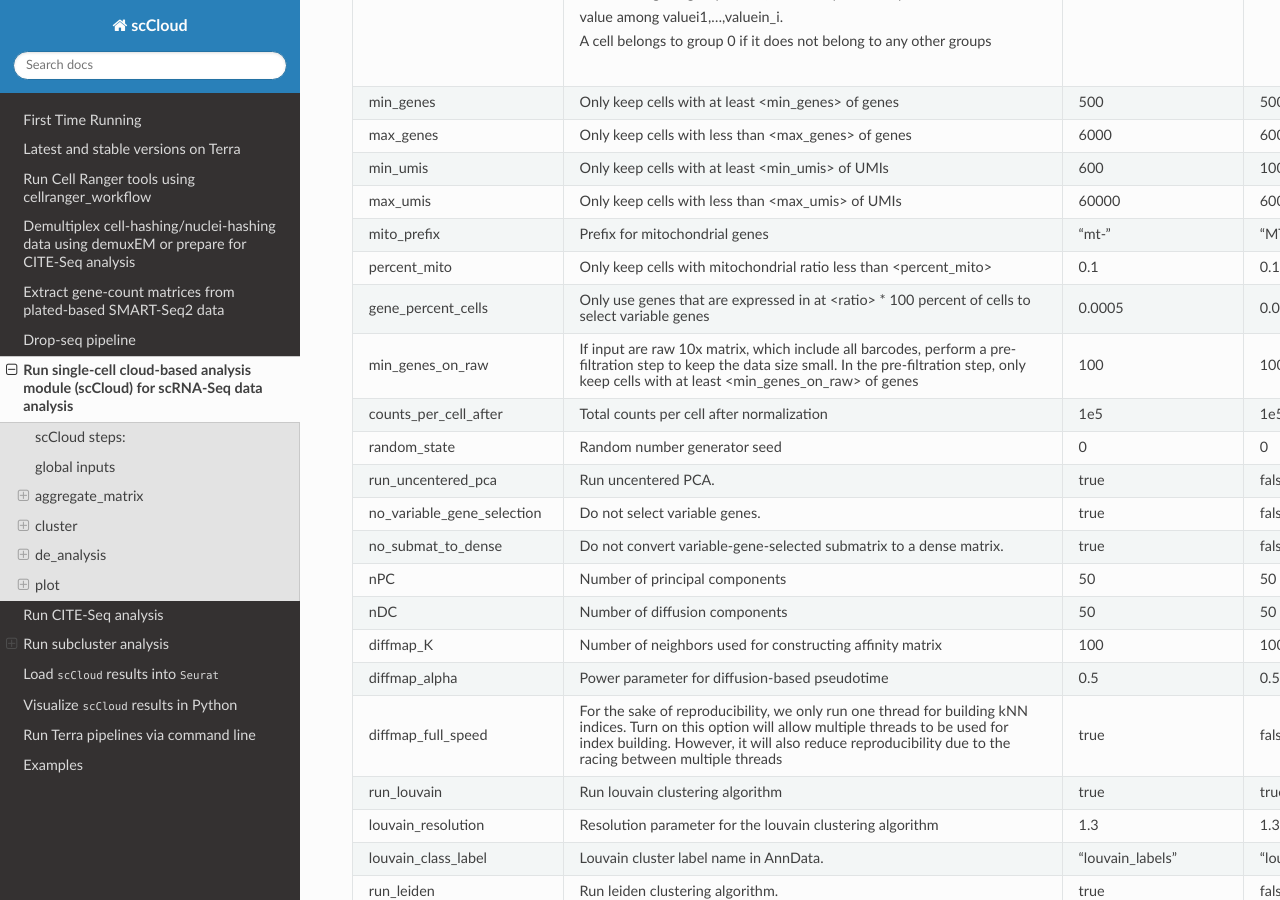
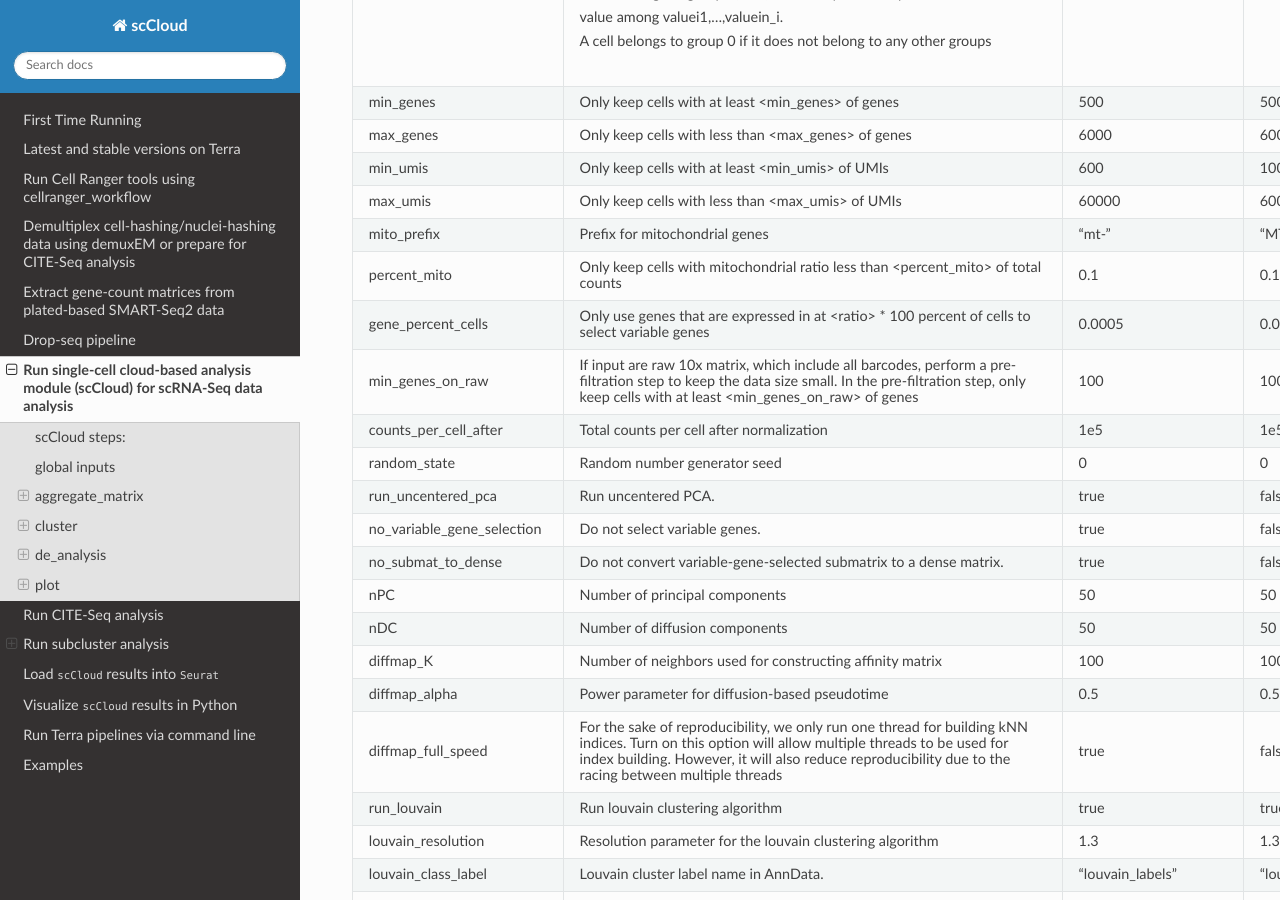
Before and after one commit to lilab-bcb/cumulus, a Sphinx documentation site: the page built from docs/scCloud.rst, in a window 1280 px wide and 900 px high, scrolled down 4177 px. Built offline with Sphinx 7.4.7 and the Read the Docs theme 2.0.0, drawn with Linux system fonts in a browser that asks for light colours.

Commit message:
clear the confusion in doc of scCloud.percent_mito

```diff
--- a/docs/scCloud.rst
+++ b/docs/scCloud.rst
@@ -240,7 +240,7 @@ Note that we will only list important inputs here. For other inputs, please refe
 	  - "mt-"
 	  - "MT-"
 	* - percent_mito
-	  - Only keep cells with mitochondrial ratio less than <percent_mito>
+	  - Only keep cells with mitochondrial ratio less than <percent_mito> of total counts
 	  - 0.1
 	  - 0.1
 	* - gene_percent_cells
```
